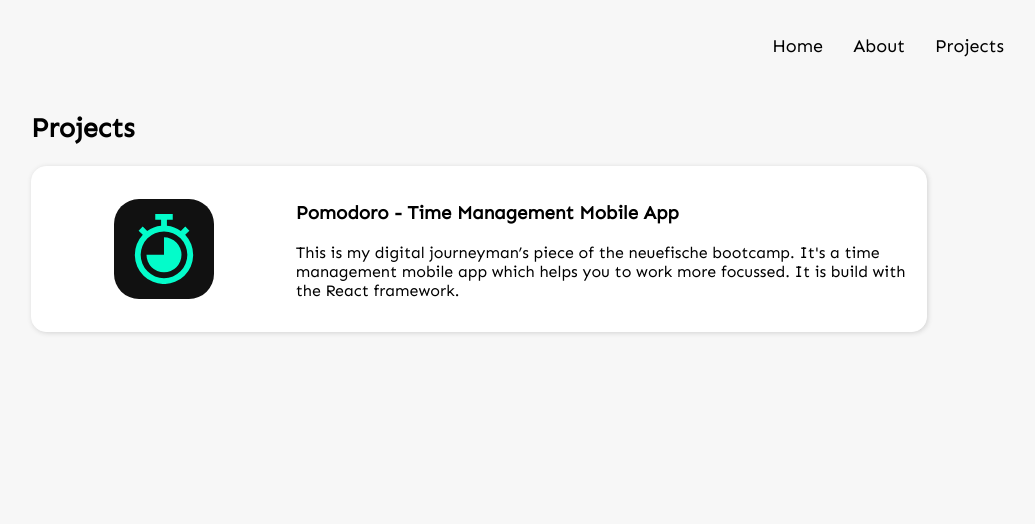
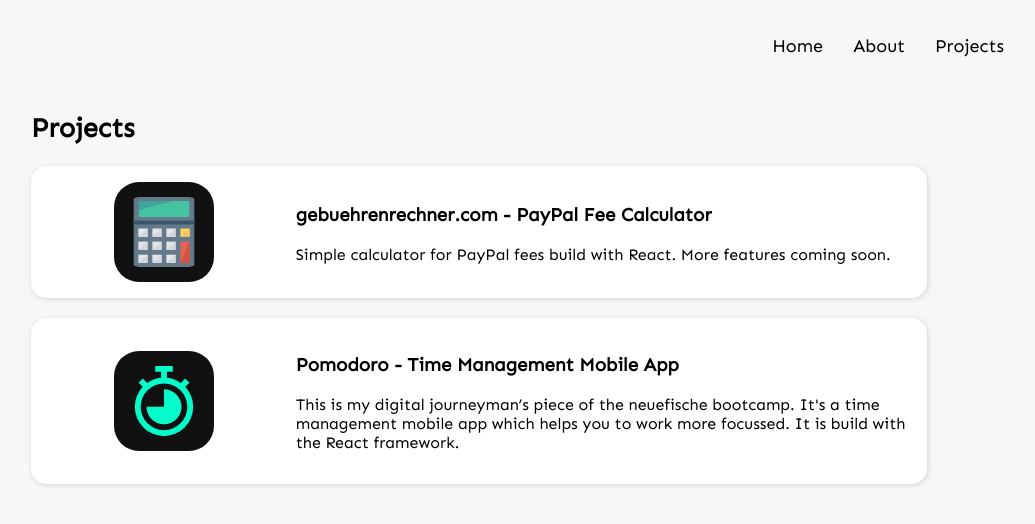
Before and after one commit to timodilg/personal-website, a React (Create React App) app: page /projects in a window 1280 px wide. Shown: the top 524 px of the page, without its empty margins (161-1196 px from the left). Built offline with nearby package versions, Linux system fonts and the light colour scheme.

Commit message:
Change meta text, add new project

```diff
--- a/public/index.html
+++ b/public/index.html
@@ -5,7 +5,10 @@
     <link rel="icon" href="%PUBLIC_URL%/favicon.ico" />
     <meta name="viewport" content="width=device-width, initial-scale=1" />
     <meta name="theme-color" content="#000000" />
-    <meta name="Timo Dilg" content="Frontend Developer" />
+    <meta
+      name="description"
+      content="Hi, my name is Timo. I am a Frontend Developer living in Hamburg, Germany."
+    />
     <link
       href="https://fonts.googleapis.com/css2?family=Sen&display=swap"
       rel="stylesheet"
@@ -25,7 +28,7 @@
       work correctly both with client-side routing and a non-root public URL.
       Learn how to configure a non-root public URL by running `npm run build`.
     -->
-    <title>Timo Dilg</title>
+    <title>Timo Dilg | Frontend Developer</title>
   </head>
   <body>
     <noscript>You need to enable JavaScript to run this app.</noscript>
--- a/src/pages/Projects.js
+++ b/src/pages/Projects.js
@@ -1,13 +1,35 @@
 import React from 'react'
 import styled from 'styled-components/macro'
 import timer from '../images/timer.svg'
+import calculator from '../images/calculator.svg'
 
 export default function Projects() {
   return (
     <ProjectsStyled>
       <h2>Projects</h2>
 
-      <a href="https://pomodoro-23add.firebaseapp.com/todo">
+      <a
+        href="https://gebuehrenrechner.com/"
+        target="_blank"
+        rel="noopener noreferrer"
+      >
+        <ProjectCard>
+          <img src={calculator} alt="calculator" />
+          <div>
+            <h3>gebuehrenrechner.com - PayPal Fee Calculator</h3>
+            <p>
+              Simple calculator for PayPal fees build with React. More features
+              coming soon.
+            </p>
+          </div>
+        </ProjectCard>
+      </a>
+
+      <a
+        href="https://pomodoro-23add.firebaseapp.com/todo"
+        target="_blank"
+        rel="noopener noreferrer"
+      >
         <ProjectCard>
           <img src={timer} alt="timer" />
           <div>
@@ -64,4 +86,12 @@ const ProjectCard = styled.div`
     padding: 15px;
     border-radius: 25px;
   }
+
+  div {
+    justify-self: left;
+
+    @media (max-width: 600px) {
+      justify-self: center;
+    }
+  }
 `
```
Also changed, not shown: src/images/calculator.svg (added).
